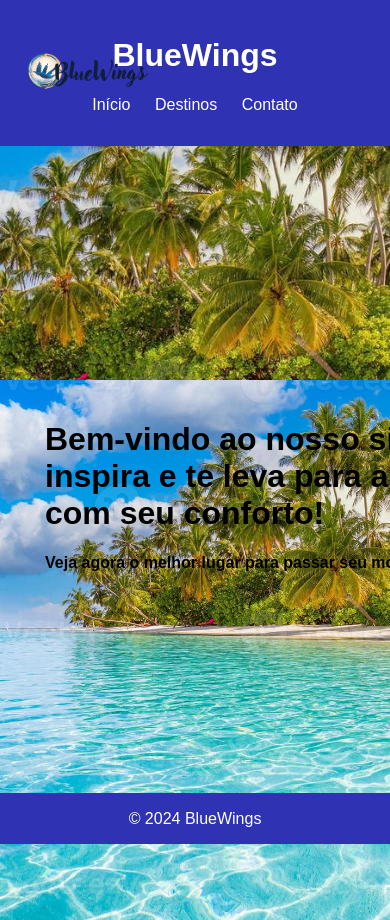
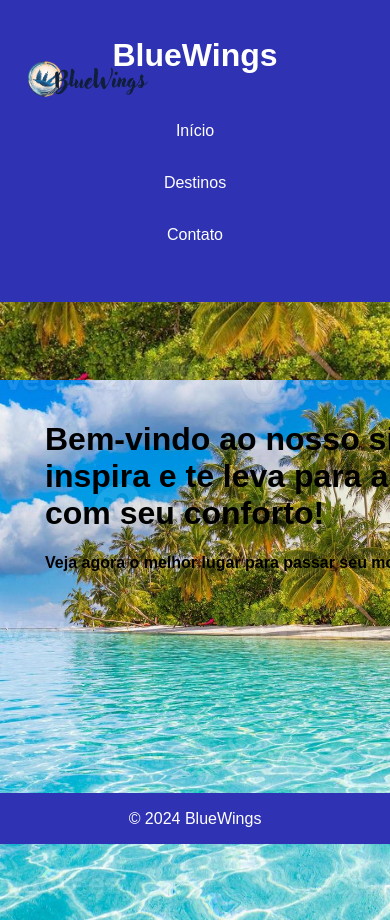
Before and after one commit to FabricioDenig/Fabricio-Caio-e-Giovana, a plain HTML site: page index.html in a window 390 px wide. Shown: the top 920 px of the page. Drawn offline with Linux system fonts and the light colour scheme.

Commit message:
Update styles.css

```diff
--- a/styles.css
+++ b/styles.css
@@ -171,3 +171,21 @@ article.box {
   width:100%;
   height: 100%;
 }
+@media (max-width: 600px) {
+    nav a {
+        display: block;
+        margin: 0.5rem 0;
+    }
+
+    header, footer {
+        text-align: center;
+    }
+
+    .container {
+        padding: 1rem;
+    }
+
+    img {
+        margin: 0.5rem auto;
+    }
+}
```
